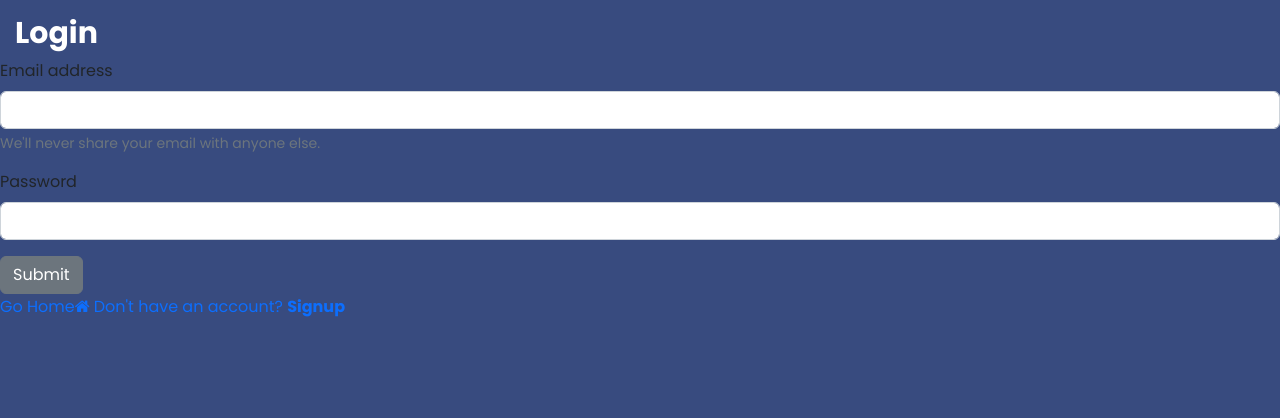
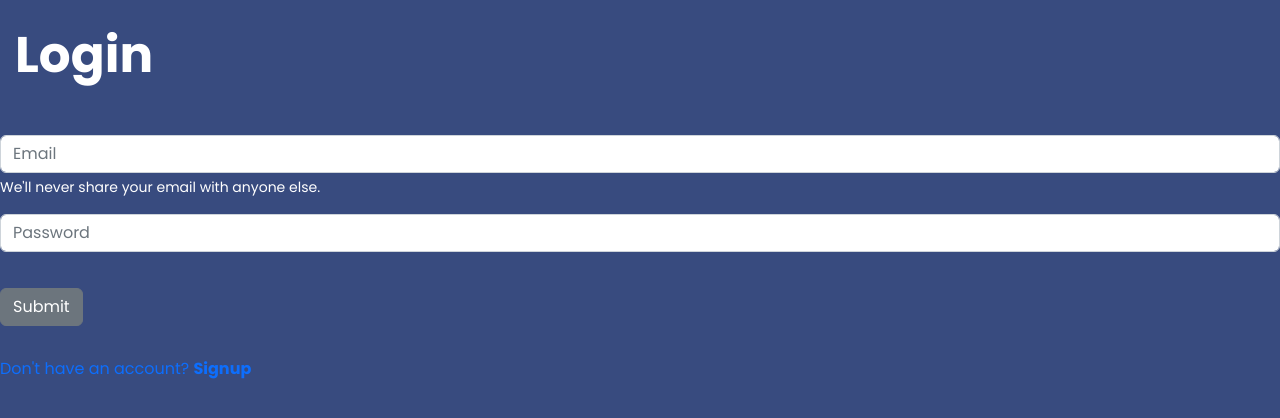
Before and after one commit to dukeofhazardz/ALXFolio-Remaster, a Django app: template alxfolio/custom_user/templates/authenticate/login.html in a window 1280 px wide. Shown: the part 85-503 px from the top of the page. Run offline with Django 5.2, Linux system fonts and the light colour scheme; the template is opened without the code that fills it, so the values that code supplies are empty.

Commit message:
Fixed all forms stylings and placeholders

```diff
--- a/alxfolio/custom_user/templates/authenticate/login.html
+++ b/alxfolio/custom_user/templates/authenticate/login.html
@@ -1,23 +1,20 @@
 {% include 'base.html' %}
 {% block content %}
 
-<h1>Login</h1>
+<h1 class="form">Login</h1>
 <form action="" method="post">
   {% csrf_token %}
   <div class="mb-3">
-    <label for="exampleInputEmail1" class="form-label">Email address</label>
-    <input type="text" class="form-control" name="email" aria-describedby="emailHelp">
+    <input type="text" class="form-control" name="email" placeholder="Email">
     <div id="emailHelp" class="form-text">We'll never share your email with anyone else.</div>
   </div>
   <div class="mb-3">
-    <label for="exampleInputPassword1" class="form-label">Password</label>
-    <input type="password" class="form-control" name="password">
+    <input type="password" class="form-control" name="password" placeholder="Password">
   </div>
   <input type="submit" value="Submit"
     class="btn btn-secondary">
 </form>
 
-<a class="text-decoration-none" href="{% url 'home' %}">Go Home<i class="fa fa-home"></i></a>
 <a class="text-decoration-none" href="{% url 'signup' %}">Don't have an account? <b>Signup</b><i class="fa fa-sign-up"></i></a>
 
 {% endblock %}
--- a/alxfolio/main/static/css/base.css
+++ b/alxfolio/main/static/css/base.css
@@ -302,3 +302,25 @@ section h6 {
 .nf-p {
     font-weight: 500;
 }
+
+/* Forms */
+
+.form {
+    font-size: 50px;
+    margin-top: 110px;
+    margin-bottom: 50px;
+}
+
+.form-text {
+    color: white;
+}
+
+input[type="submit"].btn.btn-secondary {
+    margin-top: 20px;
+    margin-bottom: 30px;
+}
+
+button.btn.btn-secondary {
+    margin-top: 20px;
+    margin-bottom: 30px;
+}
```
Also changed, not shown: alxfolio/custom_user/forms.py (+17 -17 lines), alxfolio/custom_user/templates/authenticate/signup.html (+7 -4 lines), alxfolio/main/templates/education.html (+7 -3 lines), alxfolio/main/templates/social.html (+7 -3 lines).
